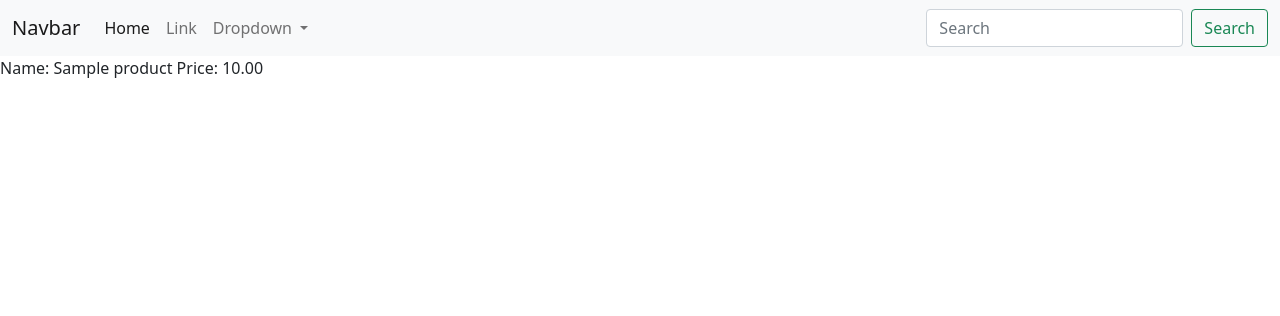
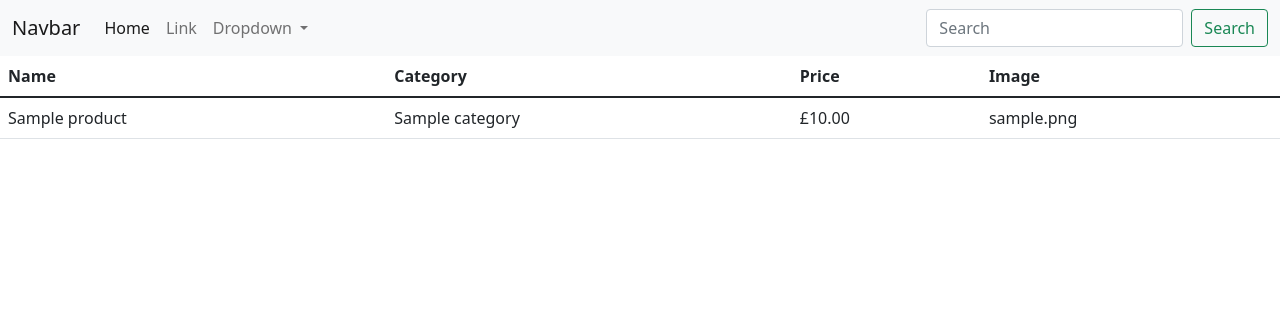
Before and after one commit to mjjstockman/e-commerce, a Django app: page /products/ in a window 1280 px wide. Shown: the top 316 px of the page. Run offline with Django 3.2, Linux system fonts and the light colour scheme; tables that the repository leaves empty hold one stand-in row (values such as "Sample post").

Commit message:
Update products/all template to show product info

```diff
--- a/e_commerce/settings.py
+++ b/e_commerce/settings.py
@@ -35,6 +35,7 @@ INSTALLED_APPS = [
     'home',
     'products',
 ]
+
 
 MIDDLEWARE = [
     'django.middleware.security.SecurityMiddleware',
@@ -148,3 +149,7 @@ MEDIA_ROOT = os.path.join(BASE_DIR, 'media')
 # https://docs.djangoproject.com/en/3.2/ref/settings/#default-auto-field
 
 DEFAULT_AUTO_FIELD = 'django.db.models.BigAutoField'
+
+CRISPY_ALLOWED_TEMPLATE_PACKS = "bootstrap5"
+
+CRISPY_TEMPLATE_PACK = "bootstrap5"
--- a/products/templates/products/all.html
+++ b/products/templates/products/all.html
@@ -2,10 +2,25 @@
 {% load static %}
 
 {% block content %}
-
-{% for product in products %}
-Name: {{ product.name }}
-Price: {{ product.price }}
-{% endfor %}
+<table class="table table-hover">
+    <thead>
+        <tr>
+            <th scope="col">Name</th>
+            <th scope="col">Category</th>
+            <th scope="col">Price</th>
+            <th scope="col">Image</th>
+        </tr>
+    </thead>
+    <thead>
+        {% for product in products %}
+        <tr>
+            <td>{{ product.name }}</td>
+            <td>{{ product.category }}</td>
+            <td>£{{ product.price }}</td>
+            <td>{{ product.image }}</td>
+        </tr>
+        {% endfor %}
+    </thead>
+</table>
 
 {% endblock %}
--- a/products/views.py
+++ b/products/views.py
@@ -1,4 +1,4 @@
-from django.shortcuts import render, get_list_or_404
+from django.shortcuts import render, get_list_or_404, redirect
 from .models import Product
 from .forms import ProductForm
 
@@ -15,13 +15,13 @@ def all(request):
 
 
 def add(request):
-    # products = Product.get_object_or_404.all()
     form = ProductForm()
 
     if request.method == 'POST':
         form = ProductForm(request.POST)
         if form.is_valid():
             form.save()
+            return redirect('/')
 
     context = {
         'form': form
```
Also changed, not shown: products/templates/products/add.html (+7 -6 lines).
